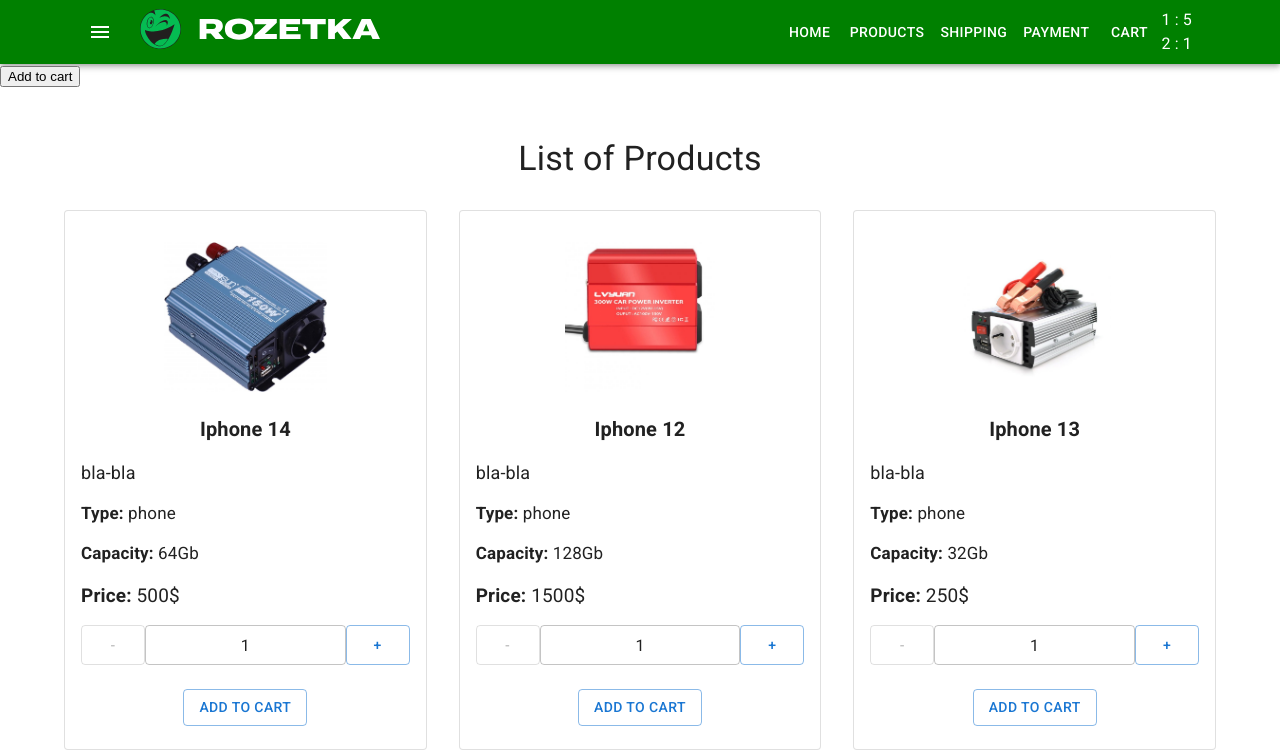
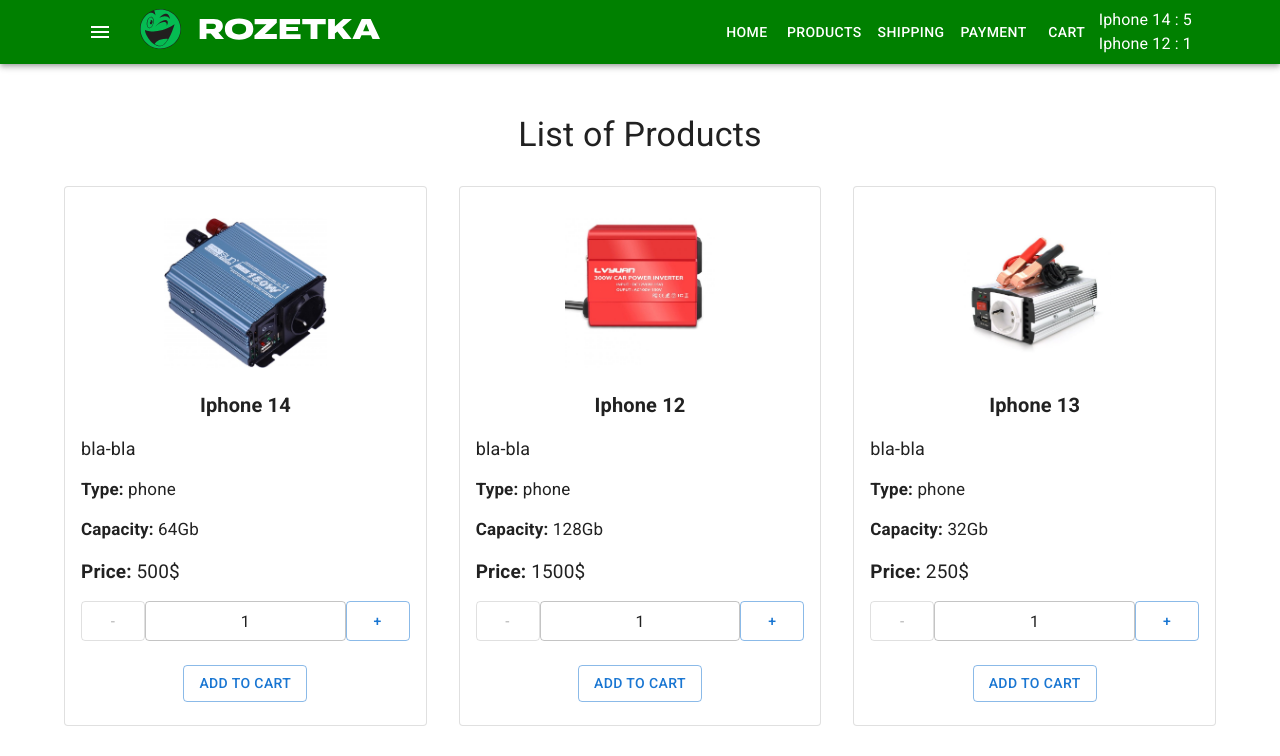
Before and after one commit to AnatoliiZh/shop-project-react, a React (Create React App) app: page / in a window 1280 px wide. Shown: the top 756 px of the page. Built offline with nearby package versions, Linux system fonts and the light colour scheme.

Commit message:
add products in cart with title

```diff
--- a/src/components/CartHeader/CartHeader.tsx
+++ b/src/components/CartHeader/CartHeader.tsx
@@ -1,4 +1,5 @@
 import './CartHeader.css'
+import productsArray from 'utils/productsArray'
 
 type Props = {
     productsInСart: {
@@ -6,15 +7,24 @@
     }
 }
 
+type ProductProps = {
+    id: number
+    title: string
+    desc: string
+    type: string
+    capacity: string
+    price: number
+    image: string
+}
+
 const CartHeader = ({ productsInСart }: Props) => {
-    console.log(Object.keys(productsInСart))
+    console.log(productsArray[0].title)
     return (
         <div>
-            {/* <div>{cartData.totalCount}</div>
-            <div>$ {cartData.totalPrice}</div> */}
             {Object.keys(productsInСart).map((productId) => (
                 <div key={productId}>
-                    {productId} : {productsInСart[parseInt(productId)]}
+                    {productsArray[parseInt(productId) - 1].title} :{' '}
+                    {productsInСart[parseInt(productId)]}
                 </div>
             ))}
         </div>
--- a/src/container/App/App.tsx
+++ b/src/container/App/App.tsx
@@ -25,7 +25,7 @@
         <StyledEngineProvider injectFirst>
             <CssBaseline />
             <Header productsInСart={productsInСart} />
-            <button onClick={() => addProductToCart(1, 1)}>Add to cart</button>
+            {/* <button onClick={() => addProductToCart(1, 1)}>Add to cart</button> */}
             <Main addProductToCart={addProductToCart} />
         </StyledEngineProvider>
     )
--- a/src/container/Header/Header.tsx
+++ b/src/container/Header/Header.tsx
@@ -17,6 +17,7 @@
 }
 
 const Header = ({ productsInСart }: Props) => {
+    console.log(productsInСart)
     let appBar = false
     return (
         <>
```
